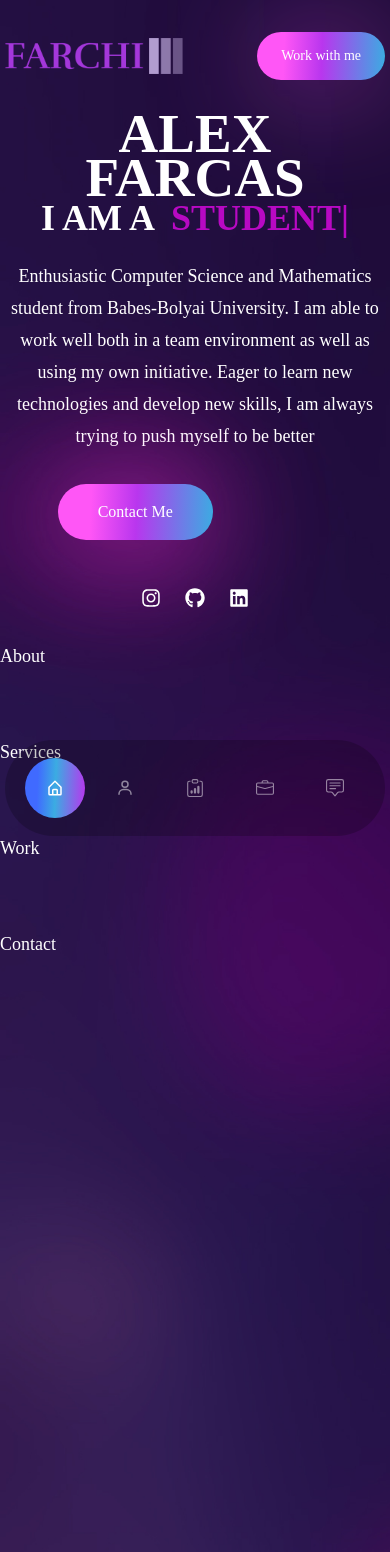
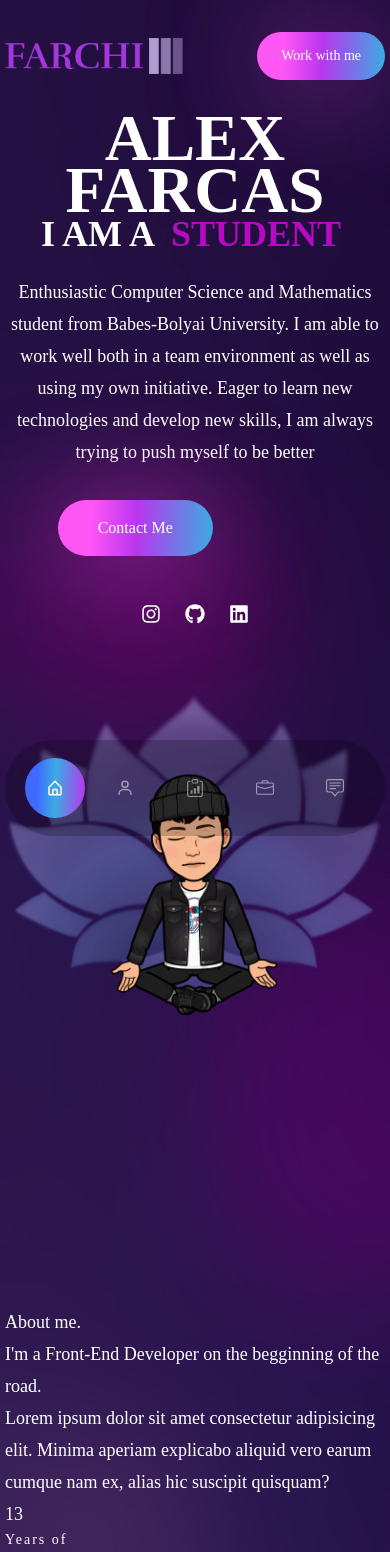
Before and after one commit to Darkhider23/web-portofolio, a React (Create React App) app: page / in a window 390 px wide. Shown: the top 1552 px of the page. Built offline with nearby package versions, Linux system fonts and the light colour scheme.

Commit message:
start about section

```diff
--- a/src/components/About.js
+++ b/src/components/About.js
@@ -1,7 +1,41 @@
 import React from "react";
+import CountUp from "react-countup";
+import { useInView } from 'react-intersection-observer'
+import { motion } from 'framer-motion'
+import { fadeIn } from '../variants'
 
-const About = () =>{
-    return <div className='section' id='about'>About</div>
+const About = () => {
+    const [ref, inView] = useInView({
+        threshold: 0.5,
+    });
+    return (
+        <section className='section' id='about' ref={ref}>
+            <div className="container mx-auto">
+
+                <div className="flex-1 bg-about bg-contain bg-no-repeat h-[650px] mix-lend-lighten bg-top"></div>
+
+                <div>
+                    <h2>About me.</h2>
+                    <h3>
+                        I'm a Front-End Developer on the begginning of the road.
+                    </h3>
+                    <p>
+                        Lorem ipsum dolor sit amet consectetur adipisicing elit. Minima aperiam explicabo aliquid vero earum cumque nam ex, alias hic suscipit quisquam?
+                    </p>
+                    <div>
+                        <div>
+                            <CountUp start={0} end={13} duration={3}/>
+                        </div>
+                        <div className="font-primary text-sm tracking-[2px]">
+                            Years of <br/>
+                            Experience
+                        </div>
+                    </div>
+                </div>
+
+            </div>
+        </section>
+    )
 };
 
 export default About;
--- a/src/components/Banner.js
+++ b/src/components/Banner.js
@@ -22,7 +22,7 @@ const Banner = () => {
             <div className="container mx-auto">
                 <div className="flex flex-col gap-y-8 lg:flex-row lg:items-center lg:gap-x-12">
                     <div className="flex-1 text-center font-secondary lg:text-left">
-                        <motion.h1 variants={fadeIn('up', 0.3)} initial="hidden" whileInView={'show'} viewport={{ once: false, amount: 0.7 }} className="text-[55px] font-bold leading-[0.8] lg:text-[70px]">ALEX <span>FARCAS</span>
+                        <motion.h1 variants={fadeIn('up', 0.3)} initial="hidden" whileInView={'show'} viewport={{ once: false, amount: 0.7 }} className="text-[65px] font-bold leading-[0.8] lg:text-[70px]">ALEX <span>FARCAS</span>
                         </motion.h1>
                         <motion.div variants={fadeIn('up', 0.4)} initial="hidden" whileInView={'show'} viewport={{ once: false, amount: 0.7 }} className="mb-6 text-[36px] lg:text-[60px] font-secondary font-semibold uppercase leading-[1]">
                             <span className="mr-4 text-white">I am a</span>
--- a/src/index.css
+++ b/src/index.css
@@ -1,6 +1,9 @@
 @tailwind base;
+
 @tailwind components;
+
 @tailwind utilities;
+
 
 :root{
   --x: 0%;
@@ -53,7 +56,7 @@
     }
 
     .h3 {
-      @apply font-primary @font-semiold text-[26px] mb-6 leading-[46px];
+      @apply font-primary font-semibold text-[26px] mb-6 leading-[46px];
     }
 
     .btn {
--- a/tailwind.config.js
+++ b/tailwind.config.js
@@ -25,7 +25,7 @@ module.exports = {
       },
       backgroundImage:{
         site: "url('./assets/site-bg.jpg')",
-        about:"url('.assets/about.png')",
+        about:"url('./assets/about.png')",
         services: "url('./assets/services.png')",
       },
     },
```
Also changed, not shown: src/assets/about.png (added), src/components/Contact.js (line endings or trailing spaces).
